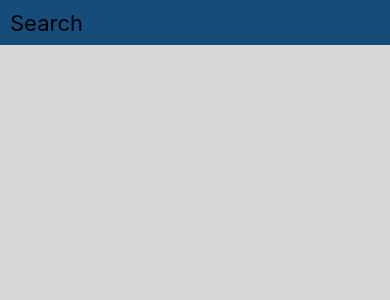
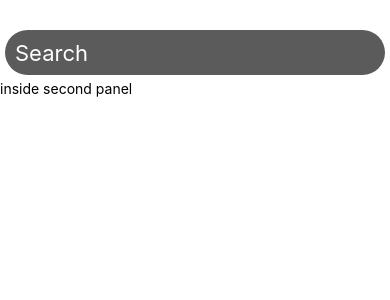
Before and after one commit to Animesh1210/ReactNative-Contactapp, a React Native app: screen / in a window 390 px wide. Shown: the top 300 px of the page. Built offline with nearby package versions, Linux system fonts and the light colour scheme.

Commit message:
fixed the search bar's layout+ added some styles

```diff
--- a/App.js
+++ b/App.js
@@ -1,31 +1,33 @@
 import { StatusBar } from 'expo-status-bar';
-import { StyleSheet, Text, View ,TextInput } from 'react-native';
+import { StyleSheet, Text, View ,TextInput,SafeAreaView,ScrollView } from 'react-native';
 
 export default function App() {
   return (
-    <View  style={{flex:1, backgroundColor:"#DAD7D7"}}>
-      <TextInput
+    <View  style={{flex:1, backgroundColor:"#fff", paddingVertical:25}}>
+      {/*hard coded padding to fix the notch and notification bar space, need a safeview area thing but for andriod */}
+        <TextInput
         placeholder='Search'
-        placeholderTextColor={"#000"}
-
+        placeholderTextColor={"#fff"}
         style={{
-          backgroundColor: "#154c79",
+          backgroundColor: "#5C5B5B",
           height:45,
           fontSize: 22,
           padding: 5,
           paddingLeft: 10,
+          borderRadius: 180,
+          marginTop:10,
+          margin:5,
+          // borderColor:"#fff",
+          // borderWidth:0.2
          }}
         />
+        <View style={{flex:1,backgroundColor:"#fff" /*just to check the area im working with*/}}>
+         <Text>
+          inside second panel
+         </Text>
+        </View>
 
     </View>
+
   );
 }
-
-const styles = StyleSheet.create({
-  container: {
-    flex: 1,
-    backgroundColor: '#fff',
-    alignItems: 'center',
-    justifyContent: 'center',
-  },
-});
```
